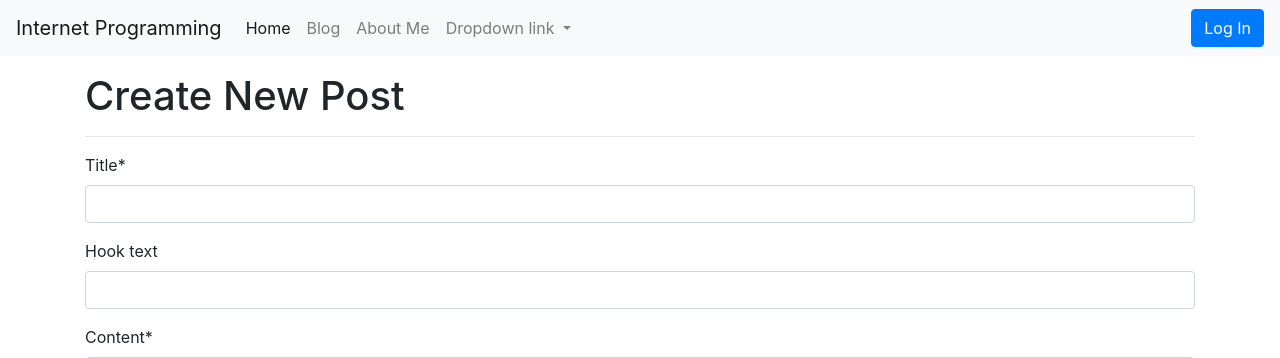
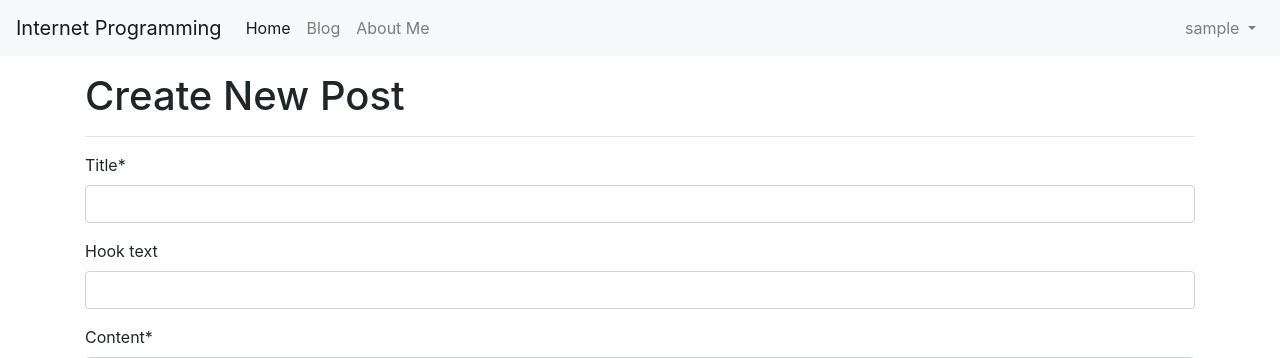
Before and after one commit to wjdals898/DSInternetProg, a Django app: page /blog/create_post/ in a window 1280 px wide. Shown: the top 358 px of the page. Run offline with Django 3.2, Linux system fonts and the light colour scheme; the visitor is signed in with stand-in values (Sample User, id 1); data that the repository does not hold is empty; some libraries are stand-ins or nearby versions.

Commit message:
구글 로그인 기능 추가하기

```diff
--- a/blog/templates/blog/navbar.html
+++ b/blog/templates/blog/navbar.html
@@ -1,3 +1,5 @@
+{% load socialaccount %}
+
 <nav class="navbar navbar-expand-lg navbar-light bg-light">
         <a class="navbar-brand" href="/">Internet Programming</a>
         <button class="navbar-toggler" type="button" data-toggle="collapse" data-target="#navbarNavDropdown" aria-controls="navbarNavDropdown" aria-expanded="false" aria-label="Toggle navigation">
@@ -14,23 +16,27 @@
             <li class="nav-item">
                 <a class="nav-link" href="/about_me/">About Me</a>
             </li>
+          </ul>
+          <ul class="navbar-nav ml-auto">
+            {% if user.is_authenticated %}
               <li class="nav-item dropdown">
-              <a class="nav-link dropdown-toggle" href="#" id="navbarDropdownMenuLink" role="button" data-toggle="dropdown" aria-haspopup="true" aria-expanded="false">
-                Dropdown link
+                <a class="nav-link dropdown-toggle" href="#" id="navbarDropdownMenuLink" role="button"
+                  data-toggle="dropdown" aria-haspopup="true" aria-expanded="false">
+                    {{user.username}}
                 </a>
                 <div class="dropdown-menu" aria-labelledby="navbarDropdownMenuLink">
-                <a class="dropdown-item" href="#">Action</a>
-                <a class="dropdown-item" href="#">Another action</a>
-                <a class="dropdown-item" href="#">Something else here</a>
+                  <a role="button" class="btn btn-primary" href="/accounts/logout/">
+                    Log out
+                  </a>
                 </div>
               </li>
-          </ul>
-          <ul class="navbar-nav ml-auto">
+            {% else %}
               <li class="navbar-item">
-              <button type="button" class="btn btn-primary" data-toggle="modal" data-target="#loginModal">
+                <a role="button" class="btn btn-primary" data-toggle="modal" data-target="#loginModal">
                   Log In
-              </button>
+                </a>
               </li>
+            {% endif %}
           </ul>
         </div>
     </nav>
@@ -47,11 +53,14 @@
               <div class="modal-body">
                   <div class="row">
                       <div class="col-md-6">
-                          <button type="button" class="btn btn-outline-dark btn-block btn-sm"><i class="fab fa-google"></i> &nbsp;&nbsp;Log in with Google</button>
-                          <button type="button" class="btn btn-outline-dark btn-block btn-sm"><i class="far fa-envelope"></i> &nbsp;&nbsp;Log in with E-mail</button>
+                          <a role="button" class="btn btn-outline-dark btn-block btn-sm"
+                            href="{% provider_login_url 'google' %}">
+                              <i class="fab fa-google"></i> &nbsp;&nbsp;Log in with Google
+                          </a>
+                          <a role="button" class="btn btn-outline-dark btn-block btn-sm" href="/accounts/login/"><i class="far fa-envelope"></i> &nbsp;&nbsp;Log in with E-mail</a>
                       </div>
                       <div class="col-md-6">
-                          <button type="button" class="btn btn-outline-dark btn-block btn-sm"><i class="far fa-envelope"></i> &nbsp;&nbsp;Sign Up with E-mail</button>
+                          <a role="button" class="btn btn-outline-dark btn-block btn-sm" href="/accounts/signup/"><i class="far fa-envelope"></i> &nbsp;&nbsp;Sign Up with E-mail</a>
                       </div>
                   </div>
               </div>
--- a/myInternetPrj/urls.py
+++ b/myInternetPrj/urls.py
@@ -23,6 +23,7 @@ urlpatterns = [
     path('blog/', include('blog.urls')), # 서버 IP/blog
     path('admin/', admin.site.urls),    # 서버IP/admin
     path('', include('single_pages.urls')),  # 서버IP/
+    path('accounts/', include('allauth.urls')),
     path('markdownx/', include('markdownx.urls'))
 ]
 
```
Also changed, not shown: myInternetPrj/settings.py (+15 -0 lines). Lines whose indentation alone changed are shown as unchanged.
